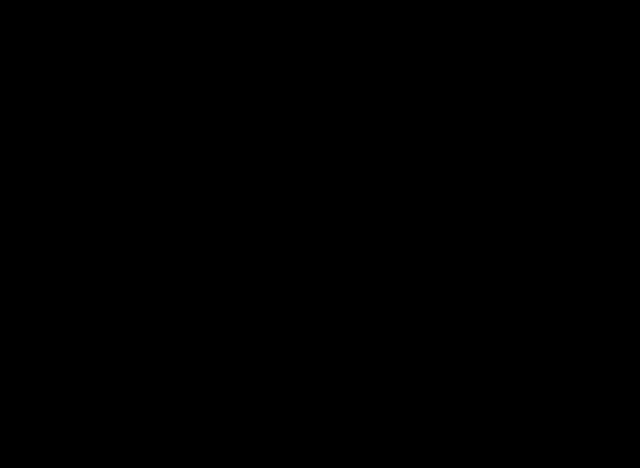
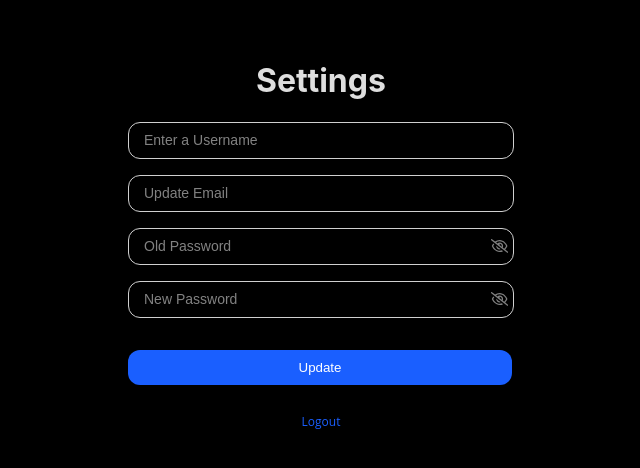
Before and after one commit to ponnanna-6/form-bot-frontend, a React (Vite) app: page /settings in a window 1280 px wide. Before the commit this address had no page. Shown: the top 468 px of the page, without its empty margins (319-959 px from the left). Built offline with nearby package versions, Linux system fonts and the light colour scheme.

Commit message:
Settings page

```diff
--- a/src/App.jsx
+++ b/src/App.jsx
@@ -1,6 +1,6 @@
 import './App.css'
 import { BrowserRouter, Routes, Route } from 'react-router-dom'
-import { Register, Login, Home} from './pages'
+import { Register, Login, Home, Settings} from './pages'
 import { ToastContainer } from 'react-toastify';
 import 'react-toastify/dist/ReactToastify.css';
 
@@ -11,6 +11,7 @@
         <Route path='/' element={<Home />} />
         <Route path='/register' element={<Register />} />
         <Route path='/login' element={<Login />} />
+        <Route path='/settings' element={<Settings />} />
       </Routes>
       <ToastContainer
         limit={1}
--- a/src/components/form/form.jsx
+++ b/src/components/form/form.jsx
@@ -19,7 +19,7 @@
         <form className={styles.formContainer} onSubmit={onSubmit}>
             {formFields.map((item, index) =>
                 <>
-                    <p>{item?.label}</p>
+                    {item?.label && <p>{item?.label}</p>}
                     <div key={index} className={styles.inputContainer}>
                         <input
                             value={item?.value}
--- /dev/null
+++ b/src/pages/auth/settings.jsx
@@ -0,0 +1,148 @@
+import styles from './auth.module.css'
+import { useState } from 'react'
+import Form from '../../components/form/form'
+import { useNavigate } from 'react-router-dom'
+import { alertToast, errorToast } from '../../helper/toast'
+import { registerUser } from '../../services/auth'
+import { validateEmail } from '../../helper/utils'
+import GoogleSignInButton from './googleSignInButton'
+
+export default function Settings() {
+    const navigate = useNavigate()
+    const [formData, setFormData] = useState({
+        name: "",
+        email: "",
+        password: "",
+        confirmPassword: "",
+    })
+
+    const [error, setError] = useState({
+        name: false,
+        email: false,
+        password: false,
+        confirmPassword: false
+    })
+
+    const formFields = [
+        {
+            name: "name",
+            placeholder: "Enter a Username",
+            type: "text",
+            value: formData?.name,
+            onChange: (e) => {
+                setFormData({ ...formData, name: e.target.value })
+                setError({ ...error, name: false })
+            },
+        },
+        {
+            name: "email",
+            placeholder: "Update Email",
+            type: "email",
+            value: formData?.email,
+            onChange: (e) => {
+                setFormData({ ...formData, email: e.target.value })
+                setError({ ...error, email: false })
+            },
+        },
+        {
+            name: "password",
+            placeholder: "Old Password",
+            type: "password",
+            value: formData?.password,
+            showPassword: false,
+            onChange: (e) => {
+                setFormData({ ...formData, password: e.target.value })
+                setError({ ...error, password: false })
+            },
+        },
+        {
+            name: "confirmPassword",
+            placeholder: "New Password",
+            type: "password",
+            value: formData?.confirmPassword,
+            showPassword: false,
+            onChange: (e) => {
+                setFormData({ ...formData, confirmPassword: e.target.value })
+                setError({ ...error, confirmPassword: false })
+            },
+        }
+    ]
+
+    const errorMessages = {
+        name: {
+            message: "Enter your name",
+            isValid: formData?.name.length > 0,
+            onError: () => {
+                setError((error) => ({ ...error, name: true }))
+            }
+        },
+        email: {
+            message: "Enter valid email address",
+            isValid: validateEmail(formData?.email),
+            onError: () => {
+                setError((error) => ({ ...error, email: true }))
+            }
+        },
+        password: {
+            message: "Password should be min 8 characters",
+            isValid: formData.password.length >= 8,
+            onError: () => {
+                setError((error) => ({ ...error, password: true }))
+            }
+        },
+        confirmPassword: {
+            message: "Password should be min 8 characters",
+            isValid: formData.confirmPassword == formData.password,
+            onError: () => {
+                setError((error) => ({ ...error, password: true }))
+            }
+        }
+    }
+
+    const onSubmit = async (e) => {
+        e.preventDefault()
+        let isError = false
+        Object.keys(errorMessages).map((key) => {
+            if (!errorMessages[key].isValid) {
+                isError = true
+                errorMessages[key].onError()
+            }
+        })
+        if (!isError) {
+            const res = await registerUser(formData)
+
+            if (res.status == 200) {
+                navigate('/login')
+                alertToast(res.message)
+            } else {
+                errorToast(res.message)
+            }
+        } else {
+            console.log(error)
+        }
+    }
+
+    const logOut = () => {
+        localStorage.removeItem('token')
+        navigate('/')
+    }
+
+    return (
+        <div className={styles.container}>
+            <h1>Settings</h1>
+            <Form
+                formFields={formFields}
+                errorMessages={errorMessages}
+                error={error}
+                onSubmit={onSubmit}
+                buttonText={"Update"}
+            />
+            <p className={styles.lightText}>
+                <span
+                    className={styles.buttonStyle}
+                    onClick={() => logOut()}>Logout
+                </span>
+            </p>
+        </div>
+    )
+}
--- a/src/pages/index.js
+++ b/src/pages/index.js
@@ -1,8 +1,10 @@
 import Login from "./auth/login";
 import Register from "./auth/register";
 import Home from "./home/home";
+import Settings from "./auth/settings";
 export {
     Login,
     Register,
+    Settings,
     Home
 }
```
